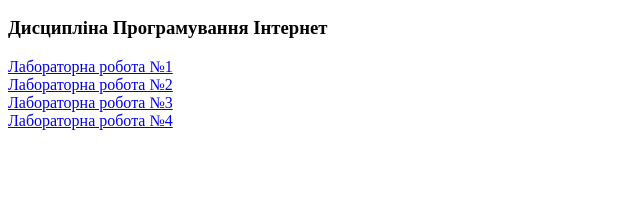
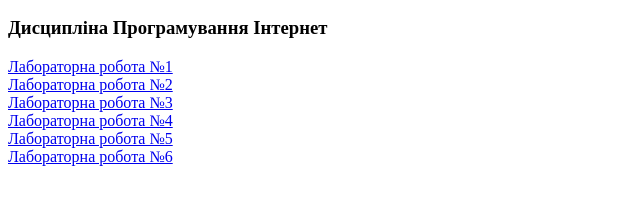
Before and after one commit to vladyslavkorol25/ProgrammingEthernetKorolVladyslav, a plain HTML site: page index.html in a window 1280 px wide. Shown: the part 110-314 px from the top of the page, without its empty margins (0-640 px from the left). Drawn offline with Linux system fonts and the light colour scheme.

Commit message:
Update index.html

```diff
--- a/index.html
+++ b/index.html
@@ -15,6 +15,8 @@
     <a href="assets/lab2/home_index.html">Лабораторна робота №2</a> <br>
     <a href="assets/lab3/home_index.html">Лабораторна робота №3</a> <br>
     <a href="assets/lab4/home_index.html">Лабораторна робота №4</a> <br>
+    <a href="assets/lab5/home_index.html">Лабораторна робота №5</a> <br>
+    <a href="assets/lab6/home_index.html">Лабораторна робота №6</a> <br>
 
 </body>
 </html>
```
